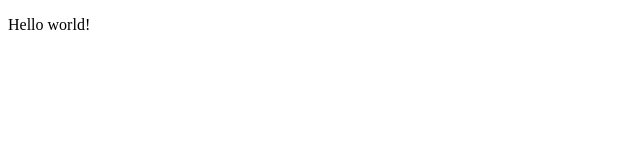
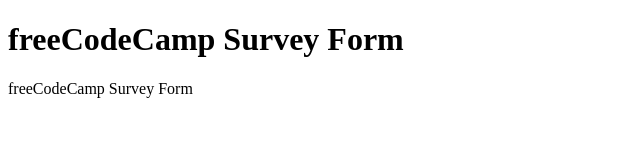
Before and after one commit to jsug9/augusto-sanberk, a plain HTML site: page index.html in a window 1280 px wide. Shown: the whole page, without its empty margins (0-640 px from the left). Drawn offline with Linux system fonts and the light colour scheme.

Commit message:
h1 and p

```diff
--- a/index.html
+++ b/index.html
@@ -8,7 +8,9 @@
 
   <body>
     <script src="https://cdn.freecodecamp.org/testable-projects-fcc/v1/bundle.js"></script>
-    <p>Hello world!</p>
+
+    <h1 id="title">freeCodeCamp Survey Form</h1>
+    <p id="description">freeCodeCamp Survey Form</p>
     <!--
 
     Hello Camper!
```
